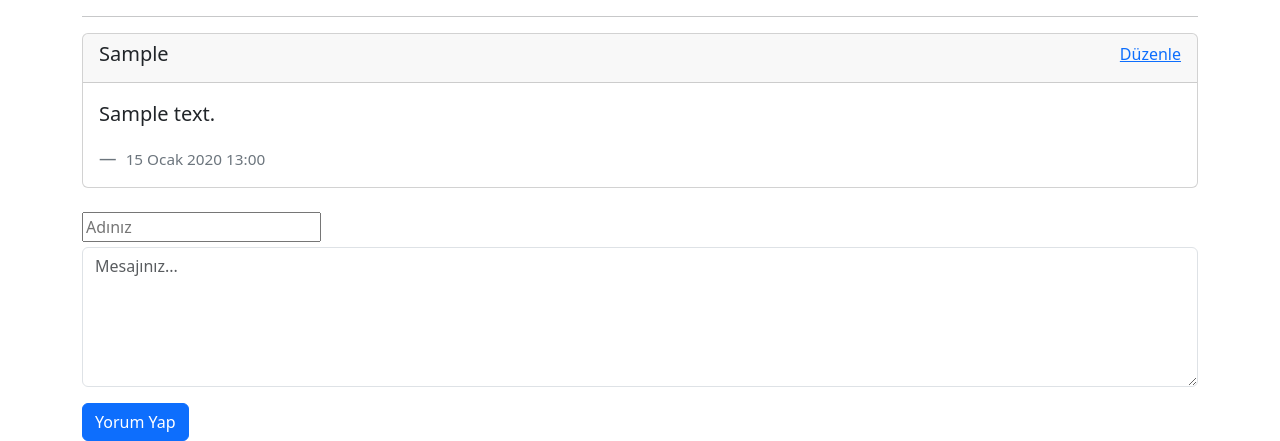
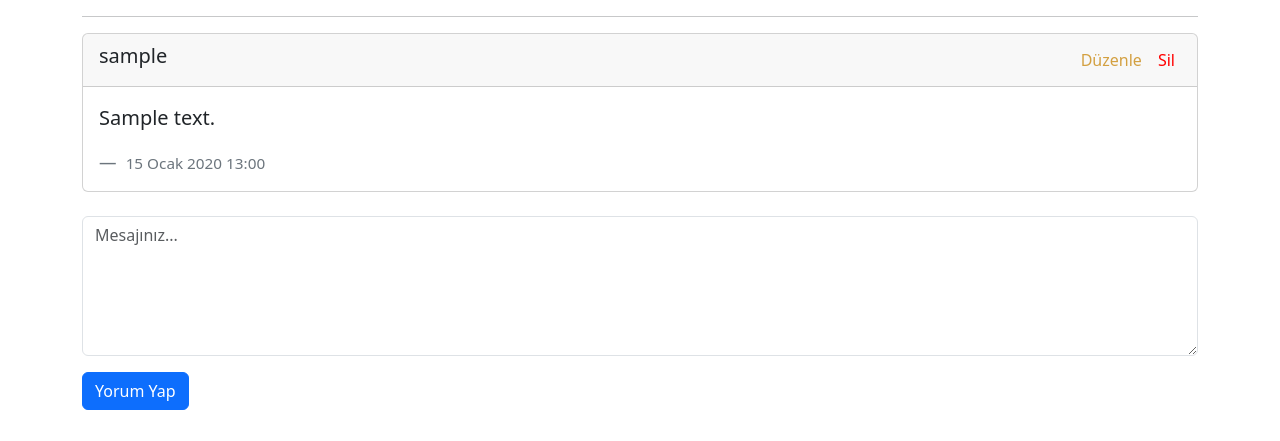
Before and after one commit to AysKrimn/e-commerce, a Django app: page /urun/1 in a window 1280 px wide. Shown: the part 564-1005 px from the top of the page. After the commit the page ends 974 px from the top, so only its background shows below. Run offline with Django 4.2, Linux system fonts and the light colour scheme; a user stored in the database is signed in; tables that the repository leaves empty hold one stand-in row (values such as "Sample post").

Commit message:
Add files via upload

```diff
--- a/urunApp/models.py
+++ b/urunApp/models.py
@@ -1,5 +1,5 @@
 from django.db import models
-
+from django.contrib.auth.models import User
 
 # Veritanı modellerini oluştur
 class Urun(models.Model):
@@ -45,7 +45,7 @@ class Urun(models.Model):
 class Yorumlar(models.Model):
     # tabloları birleştir
     urun = models.ForeignKey(Urun, verbose_name=("Ürün"), on_delete=models.CASCADE, related_name="yorumlar")
-    yazar = models.CharField(("Yorumu Yapan Kişi"), max_length=50)
+    yazar = models.ForeignKey(User, verbose_name=("Yazar"), on_delete=models.CASCADE)
     tarih = models.DateTimeField(auto_now_add=True)
     message = models.TextField(("Yorum"), max_length=100)
 
--- a/urunApp/static/style/style.css
+++ b/urunApp/static/style/style.css
@@ -14,6 +14,23 @@
 .card-author {
 
     display: flex;
+    align-items: center;
+}
+
+.card-comment-options a {
+
+    display: inline-block;
+    padding: 6px;
+    text-decoration: none;
+}
+
+.edit {
+    color: rgba(199, 129, 0, 0.74);
+}
+
+.delete {
+
+    color: red;
 }
 
 .card-author h5 {
--- a/urunApp/templates/404.html
+++ b/urunApp/templates/404.html
@@ -8,7 +8,13 @@
 </head>
 <body>
 
+    {% for message in messages  %}
+    <h1>{{message}}</h1>
+
+    {% empty %}
     <h1>Üzgünüz... Aradığınız ürün bulunamadı.</h1>
+    {% endfor %}
+
     <a href="{% url 'anasayfa' %}">Aramaya geri dönün ve keşfetmeye devam edin</a>
 
 </body>
--- a/urunApp/templates/editComment.html
+++ b/urunApp/templates/editComment.html
@@ -24,11 +24,12 @@ form input,label,textarea {
 
     <h2>Yorum Düzenle</h2>
     <hr>
-    <form action="{% url 'yorum-duzenle' data.id %}" method="post">
+    <form action="{% url 'yorum-duzenle' data.urun.id data.id %}" method="post">
             {% csrf_token %}
             <div id="elements-container" class="mb-3">
 
                 {{form}}
+
             </div>
 
 
--- a/urunApp/templates/index.html
+++ b/urunApp/templates/index.html
@@ -77,5 +77,4 @@ padding-left: 8px;
 
 </div>
 
-
 {% endblock site-icerigi %}
--- a/urunApp/templates/partials/_nav.html
+++ b/urunApp/templates/partials/_nav.html
@@ -17,7 +17,11 @@
               {{request.user.username}}
             </a>
             <ul class="dropdown-menu" style="color: rgb(126 70 255); left: -80px;">
-              <li><a class="dropdown-item" href="#">Action</a></li>
+
+              {% if request.user.is_superuser %}
+              <li><a target="_blank" class="dropdown-item" href="/yonetici/">Admin Paneli</a></li>
+              {% endif %}
+
               <li><a class="dropdown-item" href="#">Another action</a></li>
               <li><hr class="dropdown-divider"></li>
               <li> <a class="dropdown-item text-danger" href="{% url 'user-logout' %}">Çıkış Yap</a></li>
--- a/urunApp/templates/product_detail.html
+++ b/urunApp/templates/product_detail.html
@@ -50,21 +50,32 @@
     <hr>
 
     <!-- kullanıcının yapmış olduğu yorumlar -->
-    {% for yorumYapan in data.yorumlar.all %}
+    {% for yorum in data.yorumlar.all %}
 
     <div class="card mb-4">
         <div class="card-header">
         <div class="card-author">
-            <h5> {{yorumYapan.yazar}} </h5>
-            <a href="{% url 'yorum-duzenle' yorumYapan.id %}">Düzenle</a>
+            <h5> {{yorum.yazar}} </h5>
+
+            {% if request.user.is_authenticated and yorum.yazar.id == request.user.id %}
+
+            <div class="card-comment-options">
+
+                <a class="edit" href="{% url 'yorum-duzenle' yorum.urun.id yorum.id %}">Düzenle</a>
+                <a class="delete" href="{% url 'yorum-sil' yorum.urun.id yorum.id %}">Sil</a>
+
+            </div>
+
+            {% endif %}
+
         </div>
 
         </div>
 
         <div class="card-body">
           <blockquote class="blockquote mb-0">
-            <p>{{yorumYapan.message}}</p>
-            <footer class="blockquote-footer mt-3"> <small>{{yorumYapan.tarih}}</small> </footer>
+          {{yorum.message|linebreaks}}
+            <footer class="blockquote-footer mt-3"> <small>{{yorum.tarih}}</small> </footer>
           </blockquote>
 
         </div>
@@ -81,7 +92,6 @@
     <form class="mt-3" action="{% url 'urun-detay-sayfasi' data.id %}" method="post">
         {% csrf_token %}
         <div class="mb-3">
-          <input type="text" name="yazar" placeholder="Adınız" style="margin-bottom: 5px;">
           <textarea type="text" name="message" style="max-height: 140px; height: 140px;" class="form-control" placeholder="Mesajınız..."></textarea>
 
         </div>
--- a/urunApp/views.py
+++ b/urunApp/views.py
@@ -1,6 +1,10 @@
 from django.shortcuts import render, redirect
+from django.contrib import messages
+from django.core.exceptions import PermissionDenied
+from django.contrib.auth.decorators import login_required
 # Ürün modelini dahil et
 from .models import *
+
 
 # Sayfalarımızı burada hazırlarız
 def index(request):
@@ -27,6 +31,7 @@ def checkPost(id):
     except:
         return False
 
+# @login_required(login_url='user-login')
 def urunDetay(request, urunId):
     # vertabanı sorgusu başlat
     context = {}
@@ -36,9 +41,8 @@ def urunDetay(request, urunId):
         urun = checkPost(urunId) # urun veya false gelecek
         if urun:
             # yorum içeriğine bir şeyler gönder
-            yazar = request.POST.get('yazar')
             message = request.POST.get('message')
-            urun.yorumlar.create(yazar=yazar, message=message).save()
+            urun.yorumlar.create(yazar=request.user, message=message).save()
             # bir sayfaya yönlendir
             return redirect('/urun/' + urunId)
     else:
@@ -76,10 +80,17 @@ def urunOlustur(request):
 
 # yorum düzenleme sayfasi
 from .forms import EditComment
-def editComment(request, yorumId):
+def editComment(request, urunId, yorumId):
     context = {}
-    yorum = Yorumlar.objects.get(id=yorumId)
-    print("YORUM ID:", yorum.urun.id)
+    yorum = Yorumlar.objects.filter(id=yorumId).first() # {} döndürür
+
+    if yorum is None:
+        # sessiona mesaj gönder
+        messages.warning(request, message="Üzgünüz... Aradığınız şeyi anlayamadık.")
+        return redirect("hata-sayfasi")
+
+    if yorum.yazar.id != request.user.id:
+        raise PermissionDenied()
 
     if request.method == 'POST':
         # veritabanına gönder
@@ -99,3 +110,20 @@ def editComment(request, yorumId):
         context['data'] = yorum
         context['form'] = duzenle
         return render(request, "editComment.html", context)
+
+
+# yorum sil (API)
+def deleteComment(request, urunId, yorumId):
+
+        yorum = Yorumlar.objects.filter(id=yorumId).first() # {} döndürür
+        # eğer yoksa
+        if yorum is None:
+            messages.warning(request, message="Üzgünüz... Böyle bir yorum bulamadık.")
+            return redirect('hata-sayfasi')
+        # yetkisi yoksa
+        if yorum.yazar.id != request.user.id:
+           raise PermissionDenied()
+
+        # yorumu sil
+        yorum.delete()
+        return redirect('/urun/' + str(urunId))
```
Also changed, not shown: urunApp/forms.py (+8 -1 lines), urunApp/migrations/0011_alter_yorumlar_urun_alter_yorumlar_yazar.py (added).
